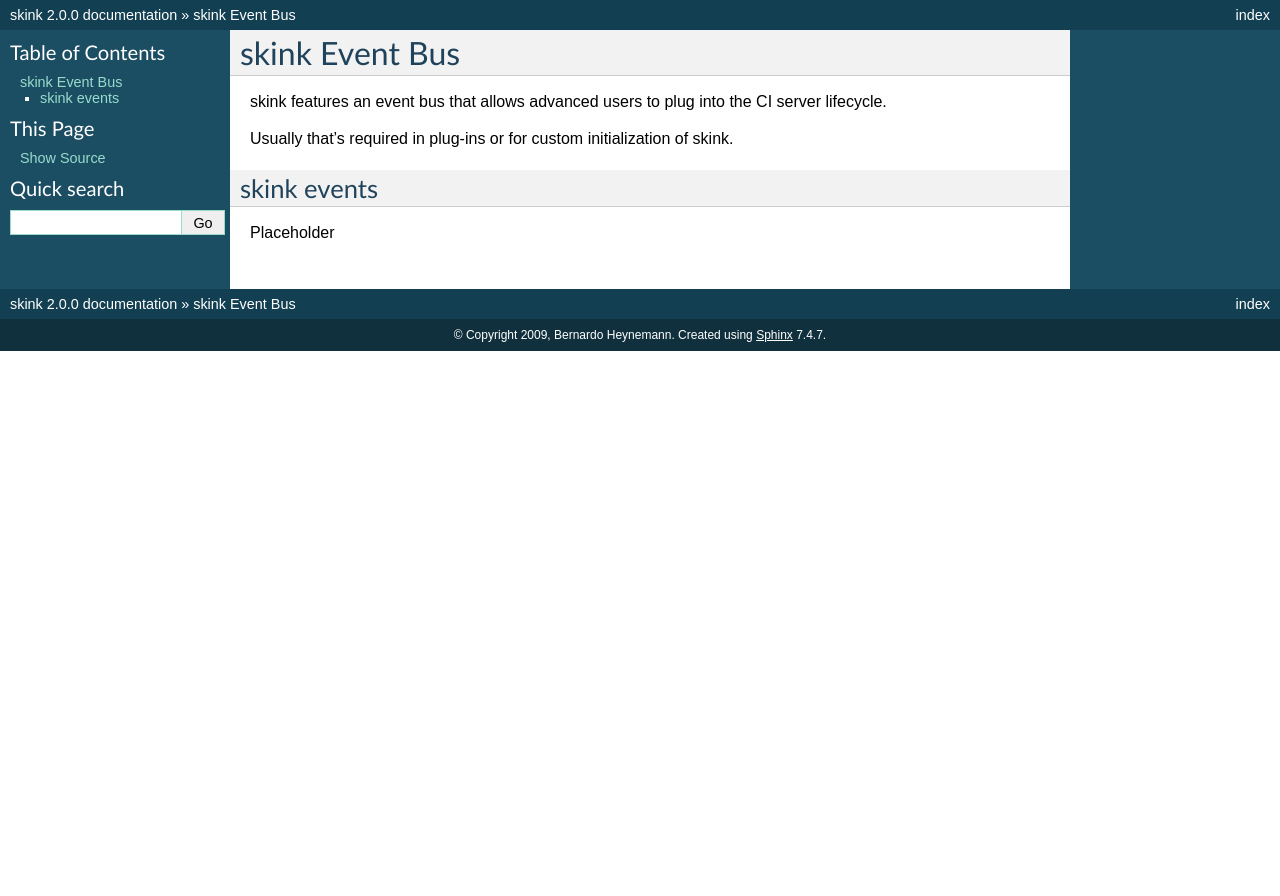
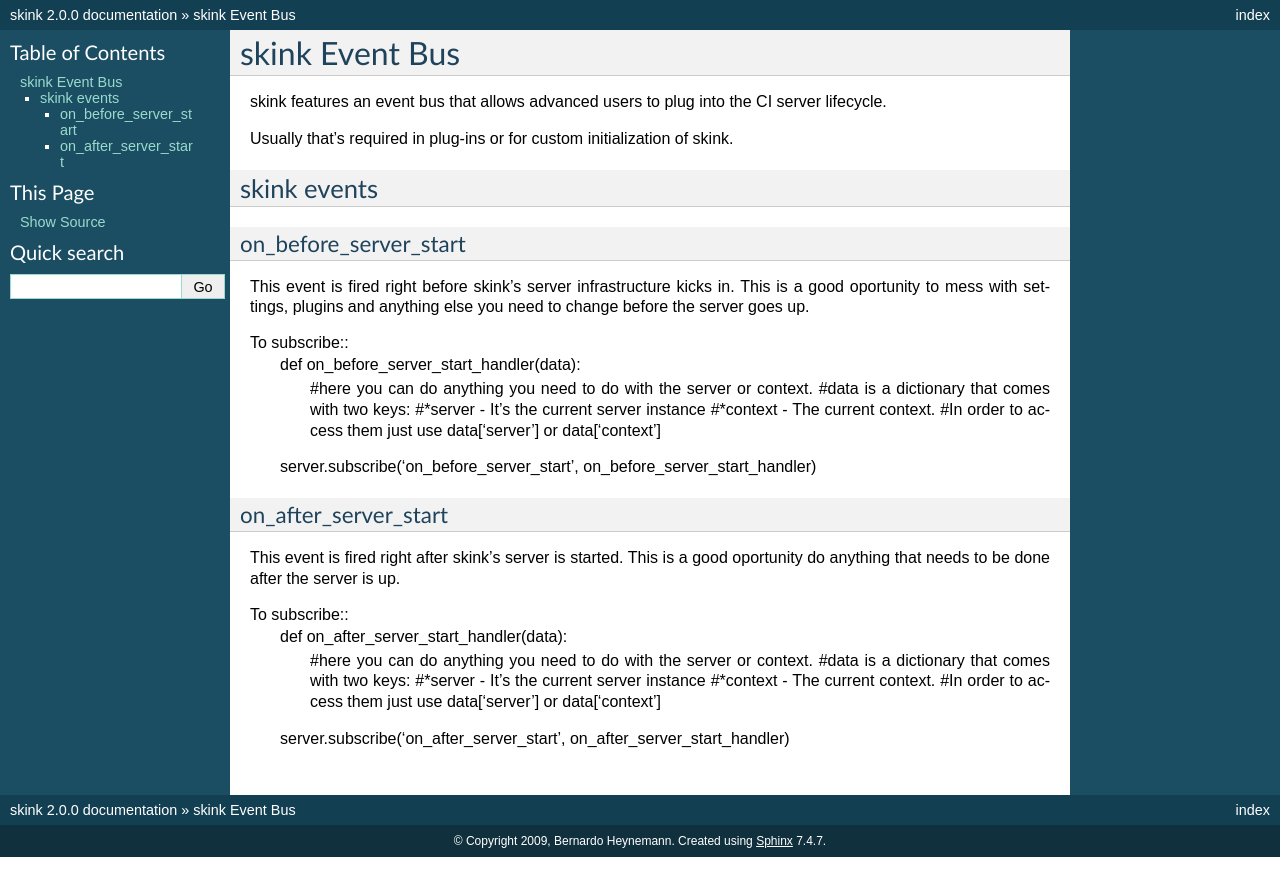
Before and after one commit to heynemann/skink, a Sphinx documentation site: the page built from docs/source/skink_events.rst, in a window 1280 px wide. Shown: the top 896 px of the page. Built offline with Sphinx 7.4.7, drawn with Linux system fonts in a browser that asks for light colours.

Commit message:
Documentação dos eventos

```diff
--- a/docs/source/skink_events.rst
+++ b/docs/source/skink_events.rst
@@ -5,7 +5,36 @@
 
 Usually that's required in plug-ins or for custom initialization of skink.
 
+------------
 skink events
 ------------
 
-Placeholder
+on_before_server_start
+----------------------
+
+This event is fired right before skink's server infrastructure kicks in. This is a good oportunity to mess with settings, plugins and anything else you need to change before the server goes up.
+
+To subscribe::
+    def on_before_server_start_handler(data):
+        #here you can do anything you need to do with the server or context.
+        #data is a dictionary that comes with two keys:
+        #*server - It's the current server instance
+        #*context - The current context.
+        #In order to access them just use data['server'] or data['context']
+
+    server.subscribe('on_before_server_start', on_before_server_start_handler)
+
+on_after_server_start
+----------------------
+
+This event is fired right after skink's server is started. This is a good oportunity do anything that needs to be done after the server is up.
+
+To subscribe::
+    def on_after_server_start_handler(data):
+        #here you can do anything you need to do with the server or context.
+        #data is a dictionary that comes with two keys:
+        #*server - It's the current server instance
+        #*context - The current context.
+        #In order to access them just use data['server'] or data['context']
+
+    server.subscribe('on_after_server_start', on_after_server_start_handler)
```
